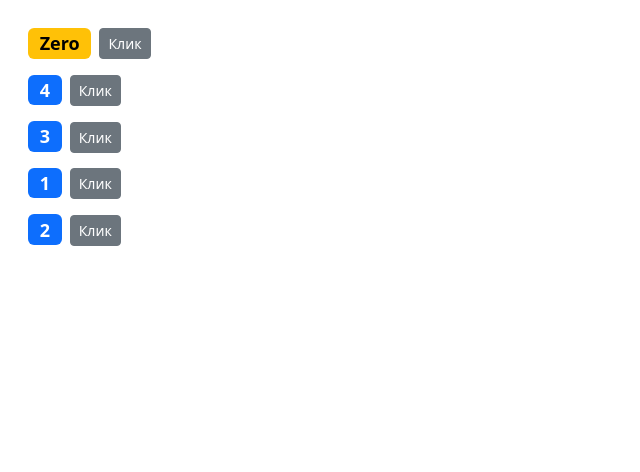
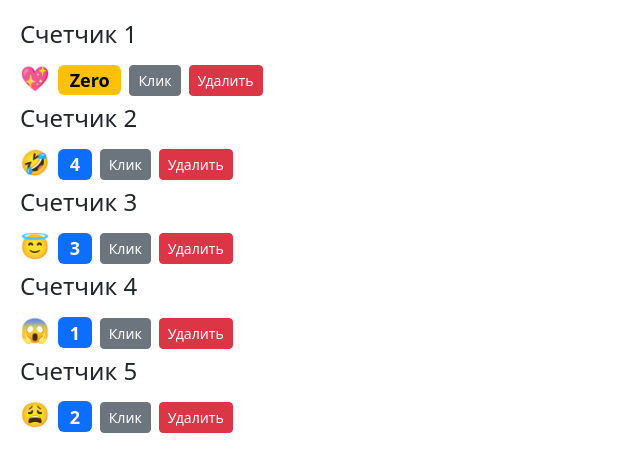
Before and after one commit to aleksmn/ReactCourse, a React (Create React App) app in the folder 04-components/: page / in a window 1280 px wide. Shown: the top 472 px of the page, without its empty margins (0-640 px from the left). Built offline with nearby package versions, Linux system fonts and the light colour scheme.

Commit message:
add props

```diff
--- a/04-components/src/components/counter.jsx
+++ b/04-components/src/components/counter.jsx
@@ -3,7 +3,7 @@ import React, { Component } from 'react';
 class Counter extends Component {
 
     state = {
-        count: this.props.value,
+        count: this.props.counter.value,
     };
 
     handleIncrement = () => {
@@ -12,17 +12,24 @@ class Counter extends Component {
     }
 
     render() {
-        let classes = "badge m-2 ";
-        classes += this.state.count === 0 ? "text-bg-warning" : "text-bg-primary"
-
         // console.log(this.props)
 
         return (
             <div>
-                <span className={classes}>{this.formatCount()}</span>
+                {this.props.children}
+                <span>{this.props.counter.type}</span>
+                <span className={this.getBadgeClasses()}>{this.formatCount()}</span>
                 <button onClick={this.handleIncrement} className="btn btn-secondary btn-sm">Клик</button>
+                <button onClick={() => this.props.onDelete(this.props.counter.id)} className="btn btn-danger btn-sm m-2">Удалить</button>
+
             </div>
         );
+    }
+
+    getBadgeClasses() {
+        let classes = "badge m-2 ";
+        classes += this.state.count === 0 ? "text-bg-warning" : "text-bg-primary";
+        return classes;
     }
 
     formatCount() {
--- a/04-components/src/components/counters.jsx
+++ b/04-components/src/components/counters.jsx
@@ -4,19 +4,33 @@ import Counter from './counter'
 class Counters extends Component {
     state = {
         counters: [
-            { id: 1, value: 0 },
-            { id: 2, value: 4 },
-            { id: 3, value: 3 },
-            { id: 4, value: 1 },
-            { id: 5, value: 2 },
+            { id: 1, value: 0, type: '💖' },
+            { id: 2, value: 4, type: '🤣' },
+            { id: 3, value: 3, type: '😇' },
+            { id: 4, value: 1, type: '😱' },
+            { id: 5, value: 2, type: '😩' },
 
         ]
+    };
+
+    handleDelete = (counterId) => {
+        // console.log('Удаляем компонент!', counterId)
+        const counters = this.state.counters.filter(c => c.id !== counterId)
+        this.setState({ counters: counters })
     }
+
     render() {
         return (
             <div>
                 {this.state.counters.map(counter =>
-                    <Counter key={counter.id} value={counter.value} />)}
+                    <Counter
+                        key={counter.id}
+                        counter={counter}
+                        onDelete={this.handleDelete}>
+
+                        <h4>Счетчик {counter.id}</h4>
+
+                    </Counter>)}
             </div>);
     }
 }
```
